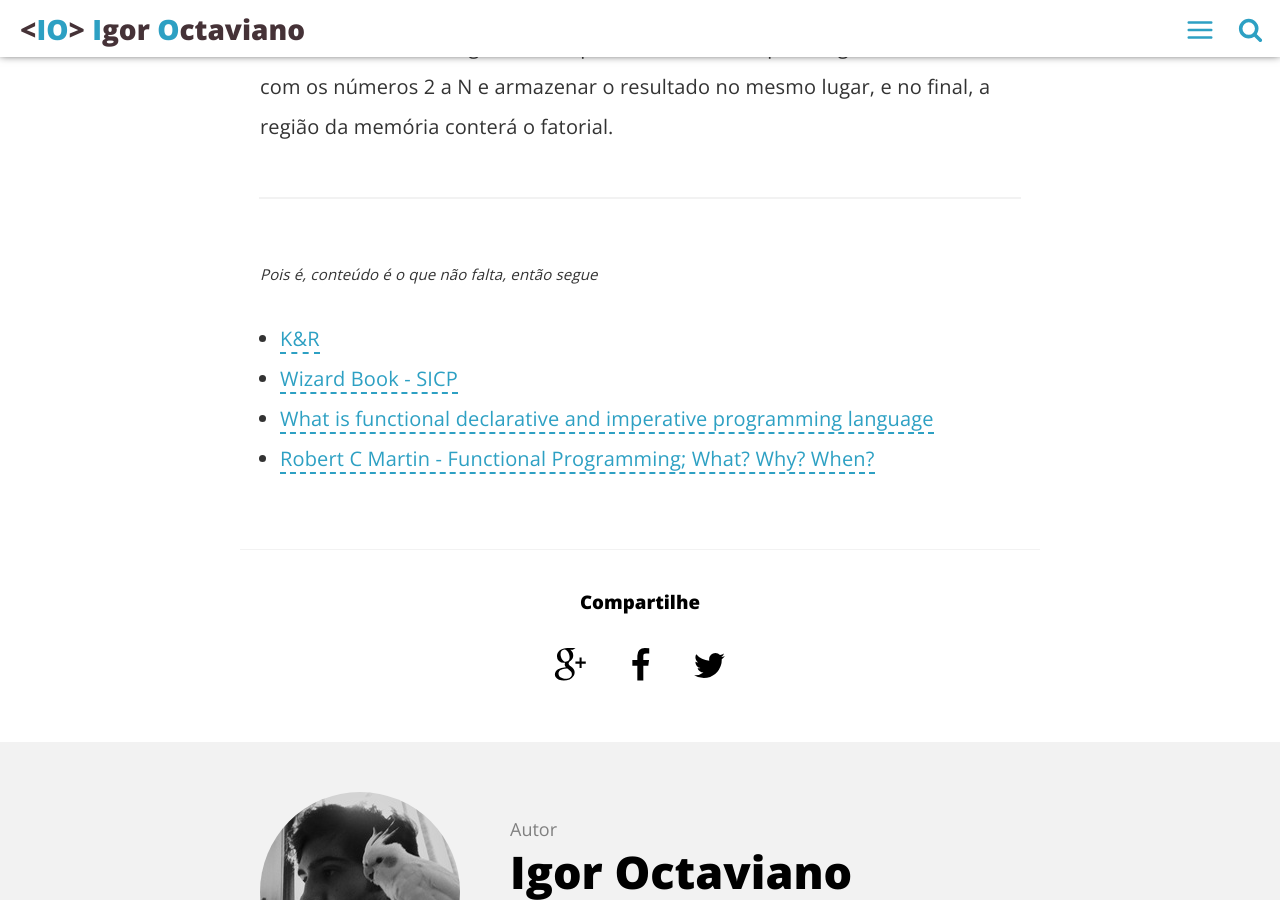
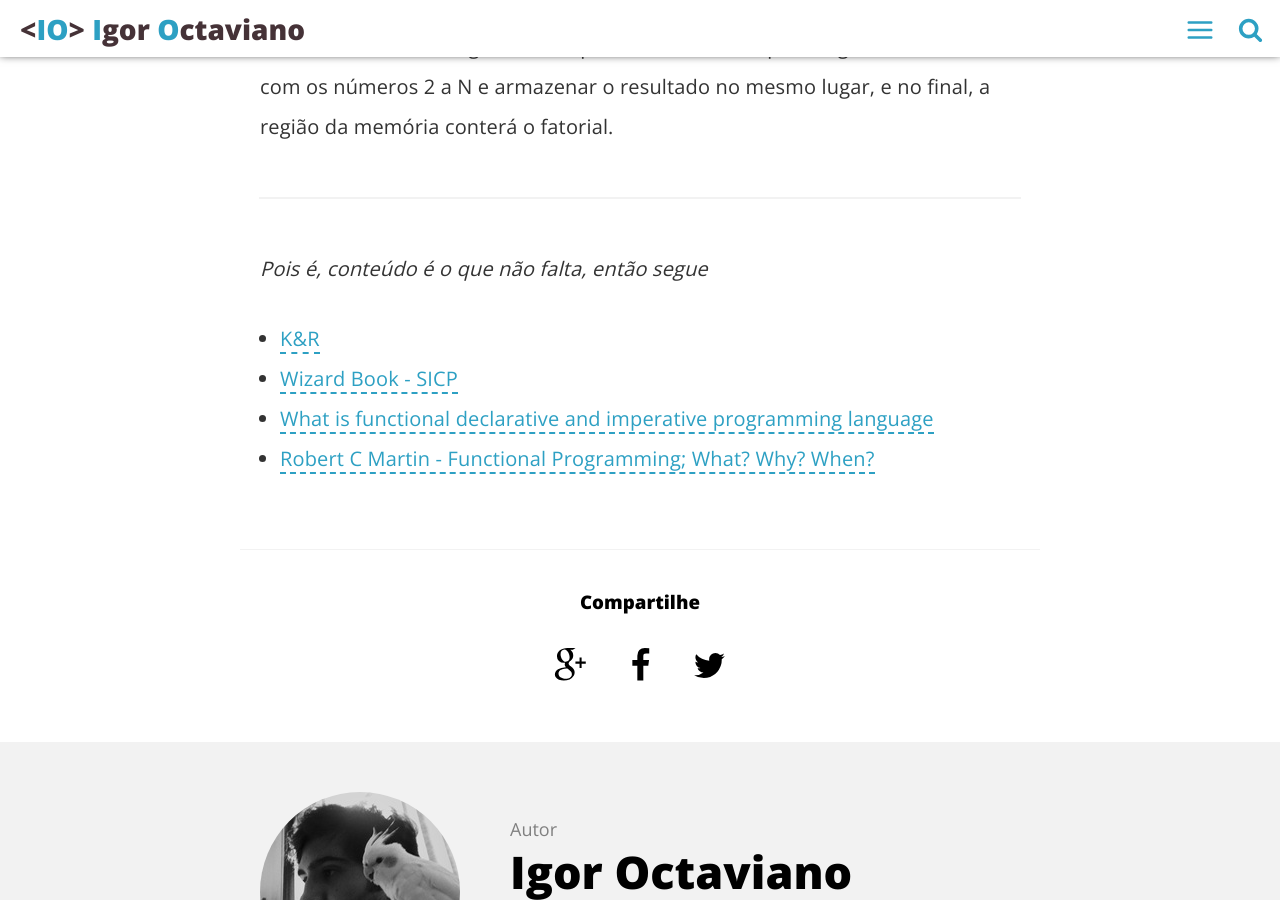
Before and after one commit to igoroctaviano/blog, a Jekyll site: the page built from _posts/2016-03-27-imperativa-vs-funcional.md, in a window 1280 px wide and 900 px high, scrolled down 3317 px. Built offline with Jekyll 4.4.1, drawn with Linux system fonts in a browser that asks for light colours; comment, search, counter and statistics services are not loaded.

Commit message:
Update content

```diff
--- a/_posts/2016-03-27-imperativa-vs-funcional.md
+++ b/_posts/2016-03-27-imperativa-vs-funcional.md
@@ -55,7 +55,7 @@ Para calcular o fatorial de n, reservar uma região de memória e armazenar 1 l
 de memória com os números 2 a N e armazenar o resultado no mesmo lugar, e no final, a região da memória conterá o fatorial.
 
 ***
-<sub>*Pois é, conteúdo é o que não falta, então segue*</sub>
+*Pois é, conteúdo é o que não falta, então segue*
 
 - [K&R](https://pt.wikipedia.org/wiki/The_C_Programming_Language)
 - [Wizard Book - SICP](https://mitpress.mit.edu/sicp/)
```
